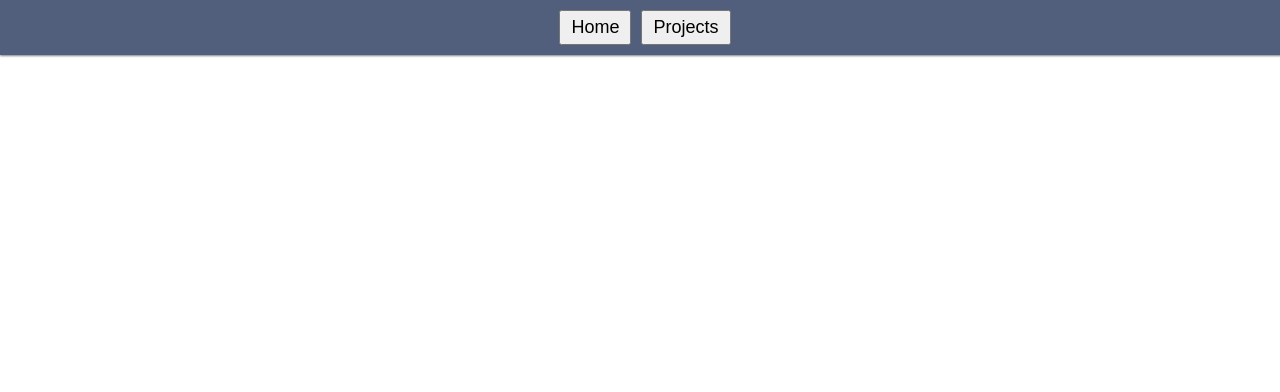
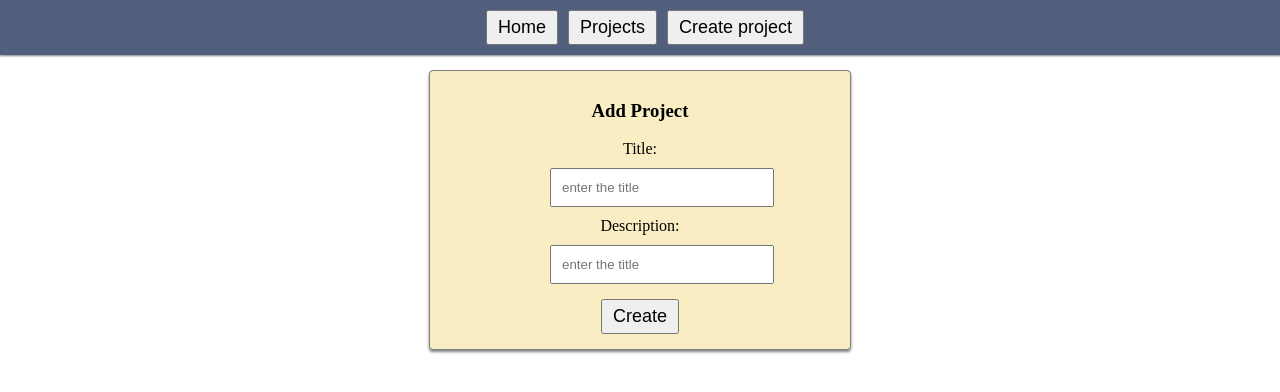
Before and after one commit to ironhack-june2025-fullStuckDevelopers/w5d3-react-project-management, a React (Vite) app: page /projects/create in a window 1280 px wide. Before the commit this address had no page. Shown: the top 392 px of the page. Built offline with nearby package versions, Linux system fonts and the light colour scheme.

Commit message:
feat: implement functionality to create new projects

```diff
--- a/src/App.jsx
+++ b/src/App.jsx
@@ -1,7 +1,9 @@
 import { Route, Routes } from "react-router-dom"
+
 import ProjectListPage from "./pages/ProjectListPage"
 import HomePage from "./pages/HomePage"
 import Navbar from "./components/Navbar"
+import CreateProjectPage from "./pages/CreateProjectPage"
 
 function App() {
 
@@ -12,6 +14,7 @@
       <Routes>
         <Route path="/" element={<HomePage />} />
         <Route path="/projects" element={<ProjectListPage />} />
+        <Route path="/projects/create" element={<CreateProjectPage />} />
       </Routes>
 
     </>
--- a/src/components/Navbar.jsx
+++ b/src/components/Navbar.jsx
@@ -9,6 +9,9 @@
             <NavLink to="/projects">
                 <button>Projects</button>
             </NavLink>
+            <NavLink to="/projects/create">
+                <button>Create project</button>
+            </NavLink>
         </nav>
     );
 }
--- /dev/null
+++ b/src/config/api.js
@@ -0,0 +1 @@
+export const BASE_URL = "https://project-management-api-4641927fee65.herokuapp.com"
--- /dev/null
+++ b/src/pages/CreateProjectPage.jsx
@@ -0,0 +1,66 @@
+import axios from "axios"
+import { useState } from "react"
+import { useNavigate } from "react-router-dom"
+
+import { BASE_URL } from "../config/api"
+
+
+function CreateProjectPage() {
+
+    const [title, setTitle] = useState("")
+    const [decription, setDecription] = useState("")
+
+    const navigate = useNavigate()
+
+
+    const handleSubmit = (e) => {
+        e.preventDefault()
+
+        const newProject = {
+            title: title,
+            description: decription
+        }
+
+        axios.post(`${BASE_URL}/projects`, newProject)
+            .then(() => {
+                navigate("/projects")
+            })
+            .catch(e => console.log("Error creating a new project...", e))
+    }
+
+
+    return (
+        <div className="CreateProjectPage">
+            <h3>Add Project</h3>
+
+            <form onSubmit={handleSubmit}>
+
+                <label>
+                    Title:
+                    <input
+                        type="text"
+                        name="title"
+                        placeholder="enter the title"
+                        value={title}
+                        onChange={(e) => { setTitle(e.target.value) }}
+                    />
+                </label>
+
+                <label>
+                    Description:
+                    <input
+                        type="text"
+                        name="description"
+                        placeholder="enter the title"
+                        value={decription}
+                        onChange={(e) => { setDecription(e.target.value) }}
+                    />
+                </label>
+
+                <button>Create</button>
+            </form>
+        </div>
+    )
+}
+
+export default CreateProjectPage
--- a/src/pages/ProjectListPage.jsx
+++ b/src/pages/ProjectListPage.jsx
@@ -3,24 +3,27 @@
 
 import Loader from "../components/Loader";
 
+import { BASE_URL } from "../config/api";
 
-const BASE_URL = "https://project-management-api-4641927fee65.herokuapp.com"
+
 
 function ProjectListPage() {
 
     const [projects, setProjects] = useState(null)
 
     useEffect(() => {
-        axios.get(BASE_URL + "/projects")
+        axios.get(`${BASE_URL}/projects`)
             .then(response => {
                 setProjects(response.data)
             })
             .catch(e => console.log("Error getting projects from the API...", e));
     }, [])
 
+
     if (projects === null) {
         return <Loader />
     }
+
 
     return (
         <div>
```
